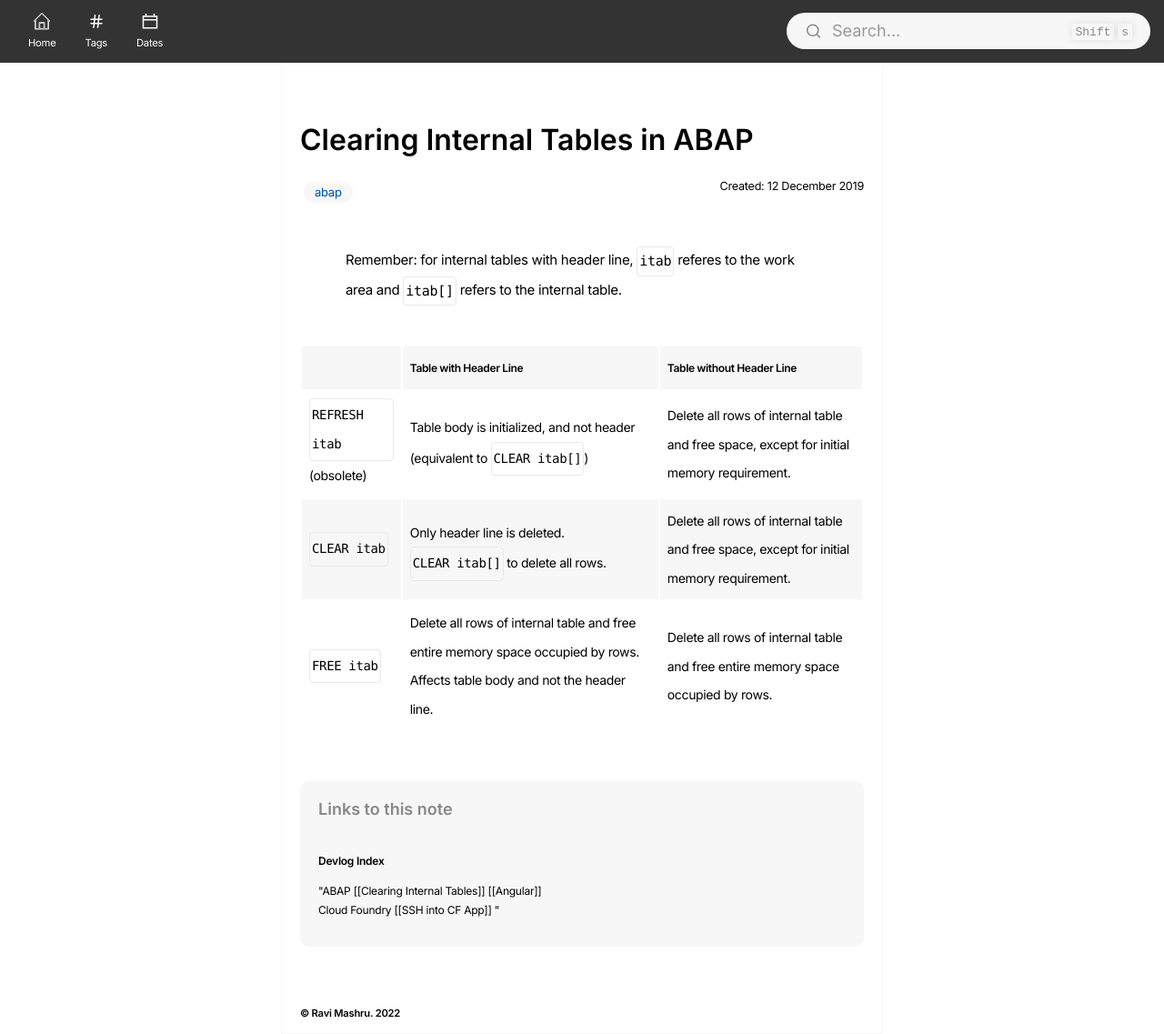
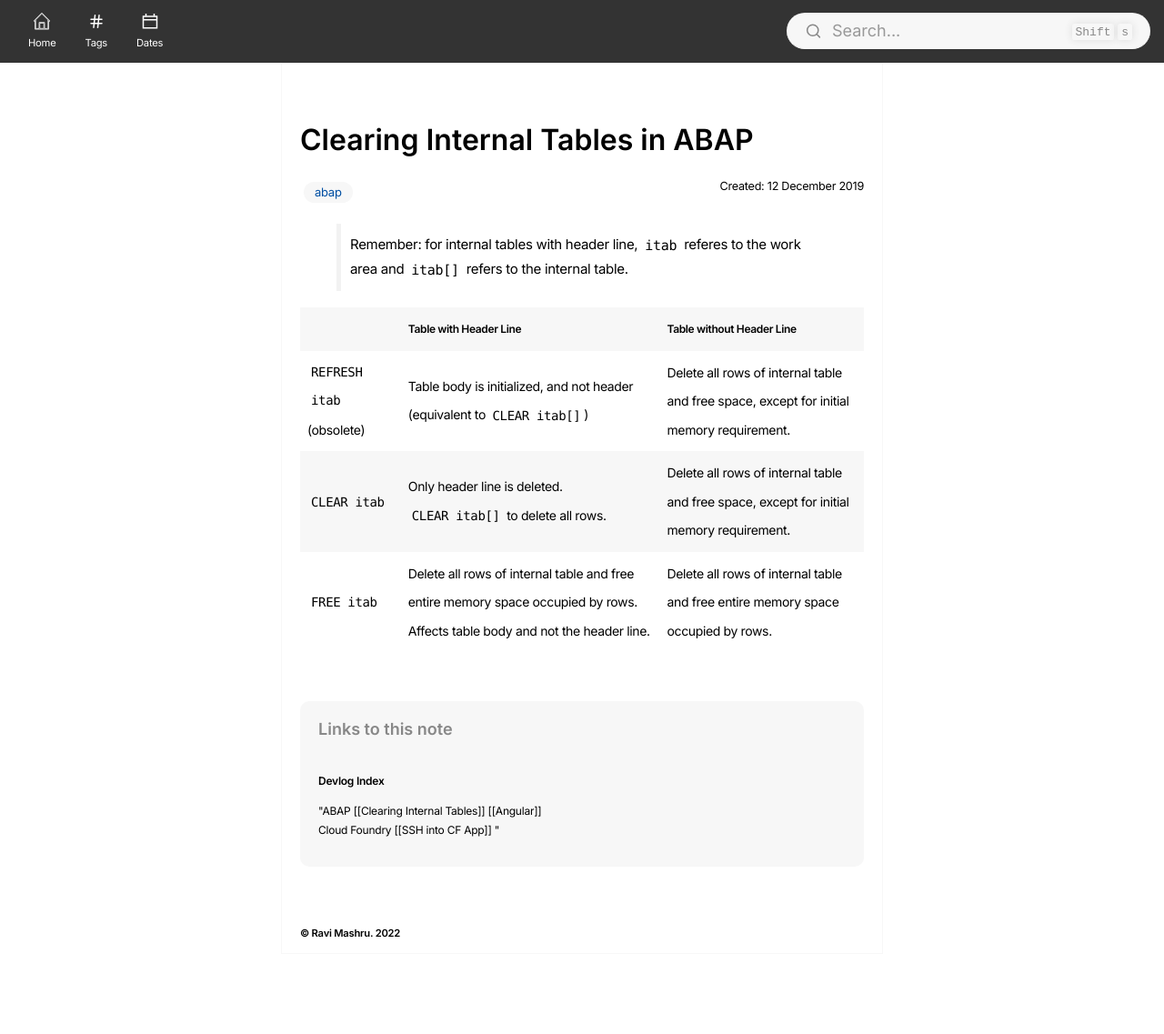
Before and after one commit to ravimashru/digital-garden, a Jekyll site: the page built from _notes/2019-12-12-clearing-internal-tables-in-abap.md, in a window 1280 px wide. Shown: the whole page at 91% size. Built offline with Jekyll 4.4.1, drawn with Linux system fonts in a browser that asks for light colours; after the commit the page ends 1049 px from its top, so only the background shows below that.

Commit message:
update code styles

```diff
--- a/assets/css/Style.css
+++ b/assets/css/Style.css
@@ -186,16 +186,12 @@ img {
 
 code {
     font-family: Consolas, 'Courier New', Courier, monospace;
-    font-family: Consolas, 'Courier New', Courier, monospace;
     display: inline-block;
     overflow: auto !important;
     white-space: pre-line !important;
     word-wrap: break-word !important;
-    padding: 2px 2px  2px 2px;
     vertical-align:middle;
-    padding: 2px 2px 2px 2px;
-    border: 1px solid var(--secondary-border-color);
-    border-radius: 4px;
+    padding: 0 4px;
 }
 
 .regular-sans code {
@@ -237,6 +233,7 @@ blockquote:before {
 
 blockquote {
     padding: 10px;
+    border-left: 5px solid #e5e5e57b;
 }
 
 
@@ -252,12 +249,14 @@ cite {
 }
 
 blockquote p {
+    margin: 0;
     font-family: inherit;
     font-size: 15px;
 }
 
 table {
     border-radius: 5px;
+    border-collapse: collapse;
 }
 
 th, td {
```
